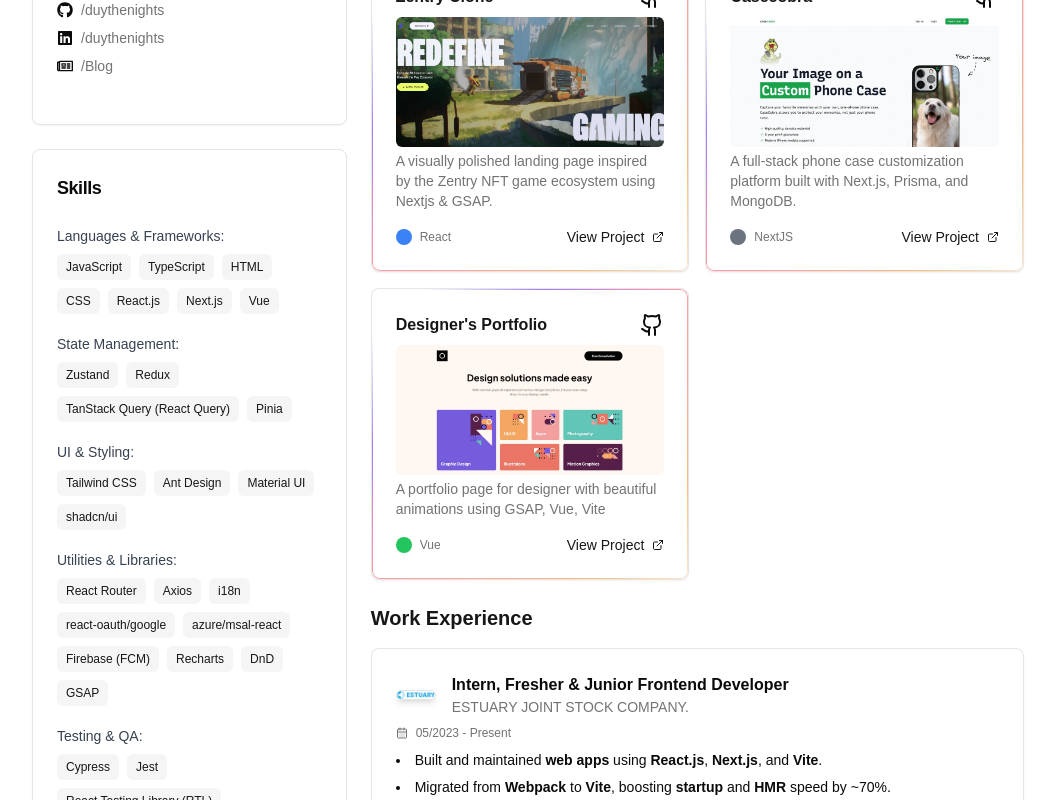
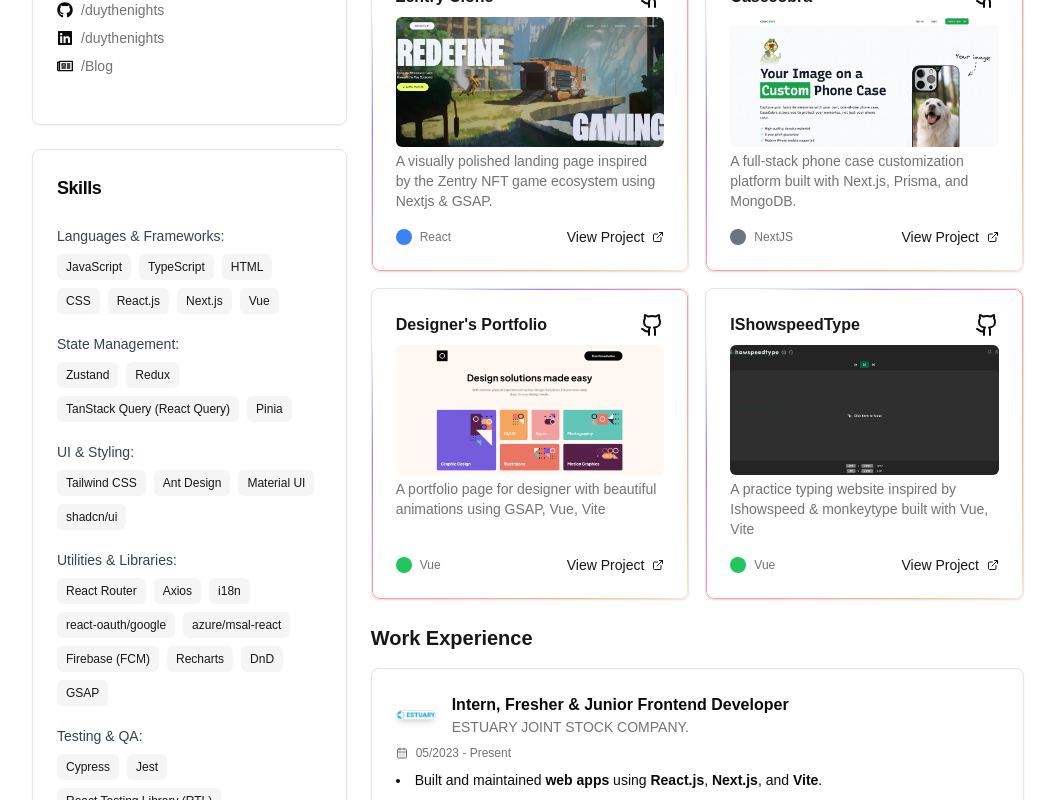
Before and after one commit to duythenights/duythenights_portfolio, a Next.js app: page / in a window 1280 px wide. Shown: the part 587-1387 px from the top of the page, without its empty margins (112-1167 px from the left). Built offline with nearby package versions, Linux system fonts and the light colour scheme; what @radix-ui/themes would draw is missing.

Commit message:
feat: update project

```diff
--- a/src/components/Projects.tsx
+++ b/src/components/Projects.tsx
@@ -35,6 +35,15 @@
     link: "https://design.duy.onl/",
     source_code: "https://github.com/duythenights/ui-portfolio-design",
     image: "/projects/designer.webp",
+  },
+  {
+    title: "IShowspeedType",
+    description:
+      "A practice typing website inspired by Ishowspeed & monkeytype built with Vue, Vite",
+    tech: "Vue",
+    link: "https://typing.duy.onl/",
+    source_code: "https://github.com/duythenights/ishowspeedtype",
+    image: "/projects/typing.webp",
   },
 ];
 
```
Also changed, not shown: public/projects/typing.webp (added).
